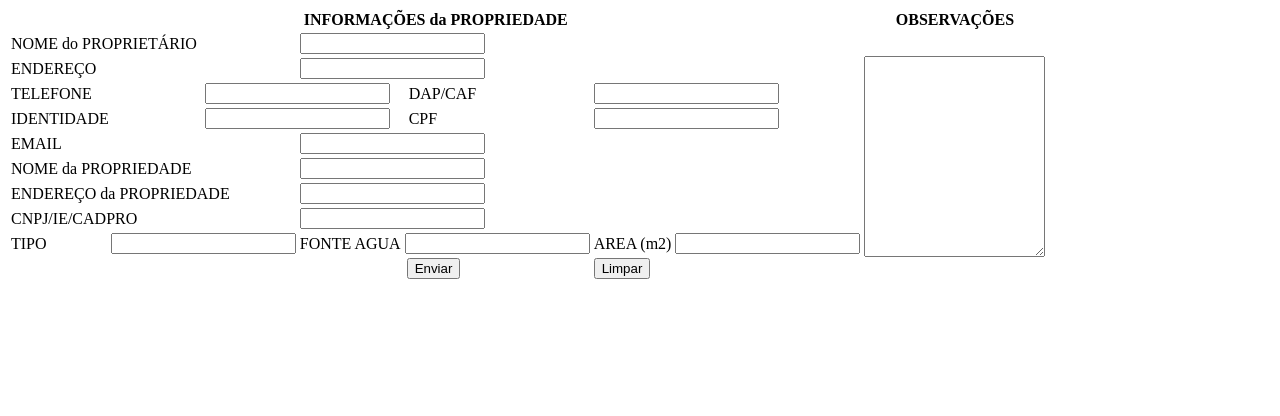
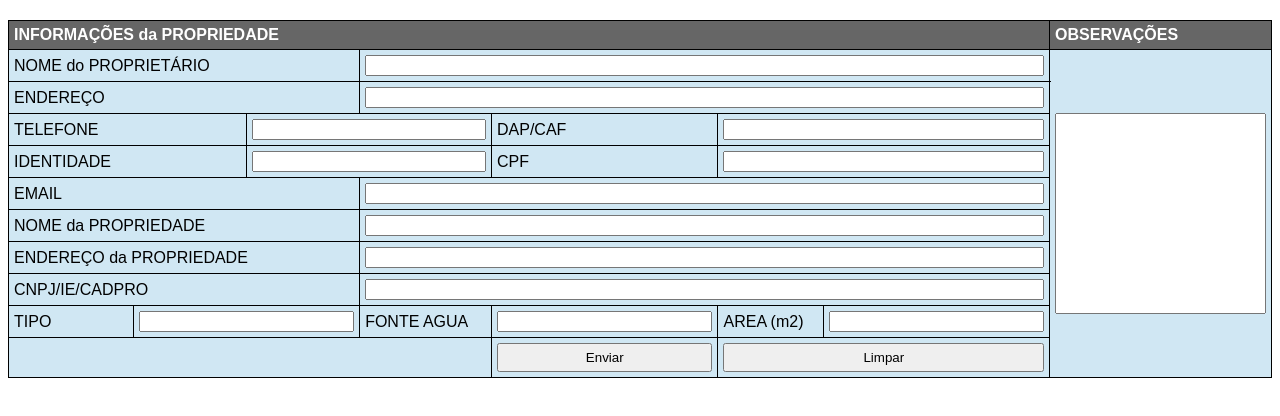
Before and after one commit to leizo1979/tabela, a plain HTML site: page index.html in a window 1280 px wide. Drawn offline with Linux system fonts and the light colour scheme.

Commit message:
Update index.html

```diff
--- a/index.html
+++ b/index.html
@@ -1,3 +1,53 @@
+<head>
+    <style>
+        body {
+    font-family: Arial, sans-serif;
+}
+
+form {
+    width: 100%;
+    margin: 20px auto;
+}
+
+table {
+    width: 100%;
+    border-collapse: collapse;
+}
+
+th, td {
+    border: 1px solid #000;
+    padding: 5px;
+    text-align: left;
+}
+
+th {
+    background-color: #666;
+    color: #fff;
+}
+
+td {
+    background-color: #d0e7f3;
+}
+
+textarea {
+    width: 100%;
+    height: 100%;
+    resize: none;
+}
+
+input[type="text"] {
+    width: 100%;
+    box-sizing: border-box;
+}
+
+button {
+    width: 100%;
+    padding: 5px;
+    box-sizing: border-box;
+}
+    </style>
+</head>
+
 <form id="propertyForm">
     <table>
         <thead>
@@ -60,3 +110,7 @@
         </tbody>
     </table>
 </form>
+
+<script>
+
+</script>
```
